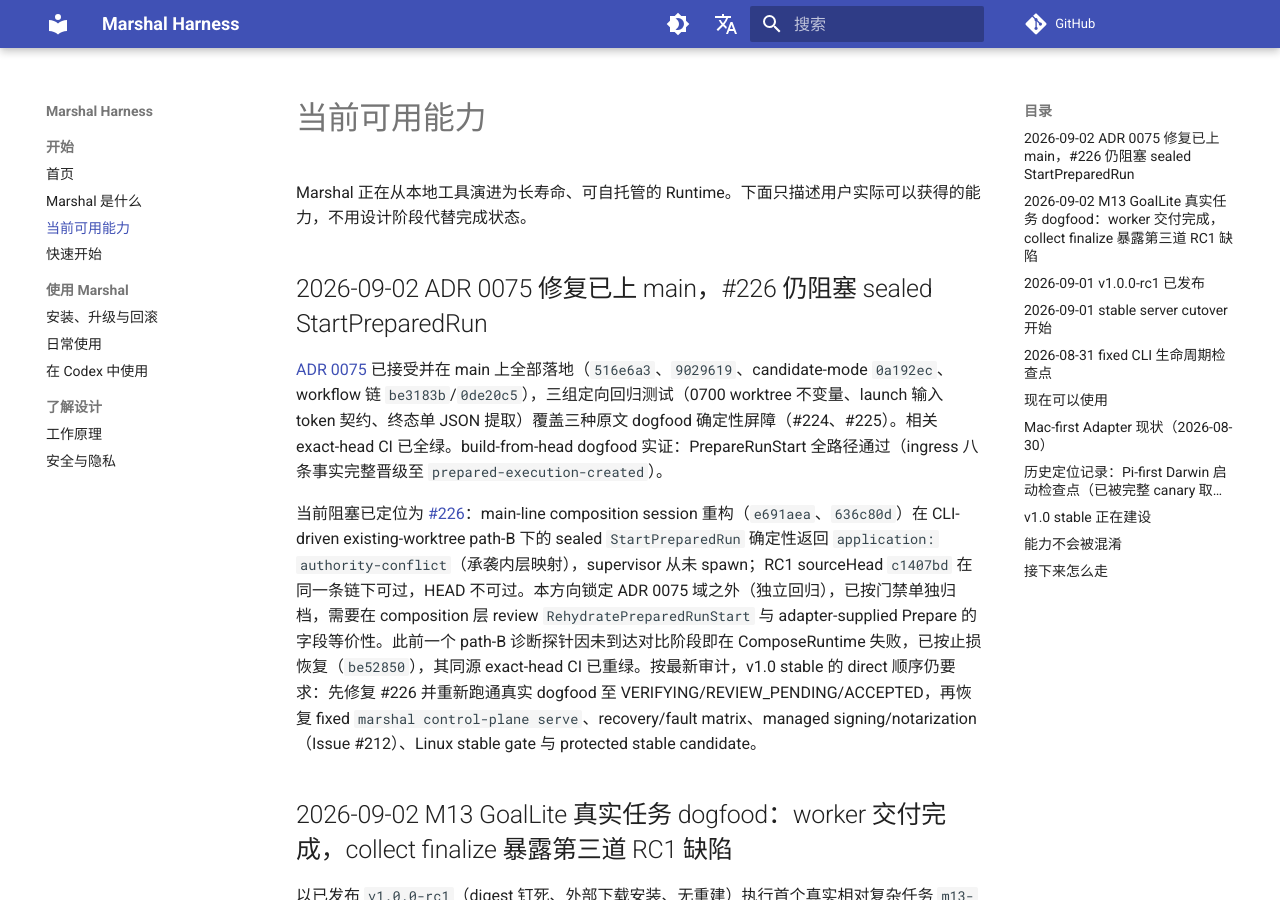
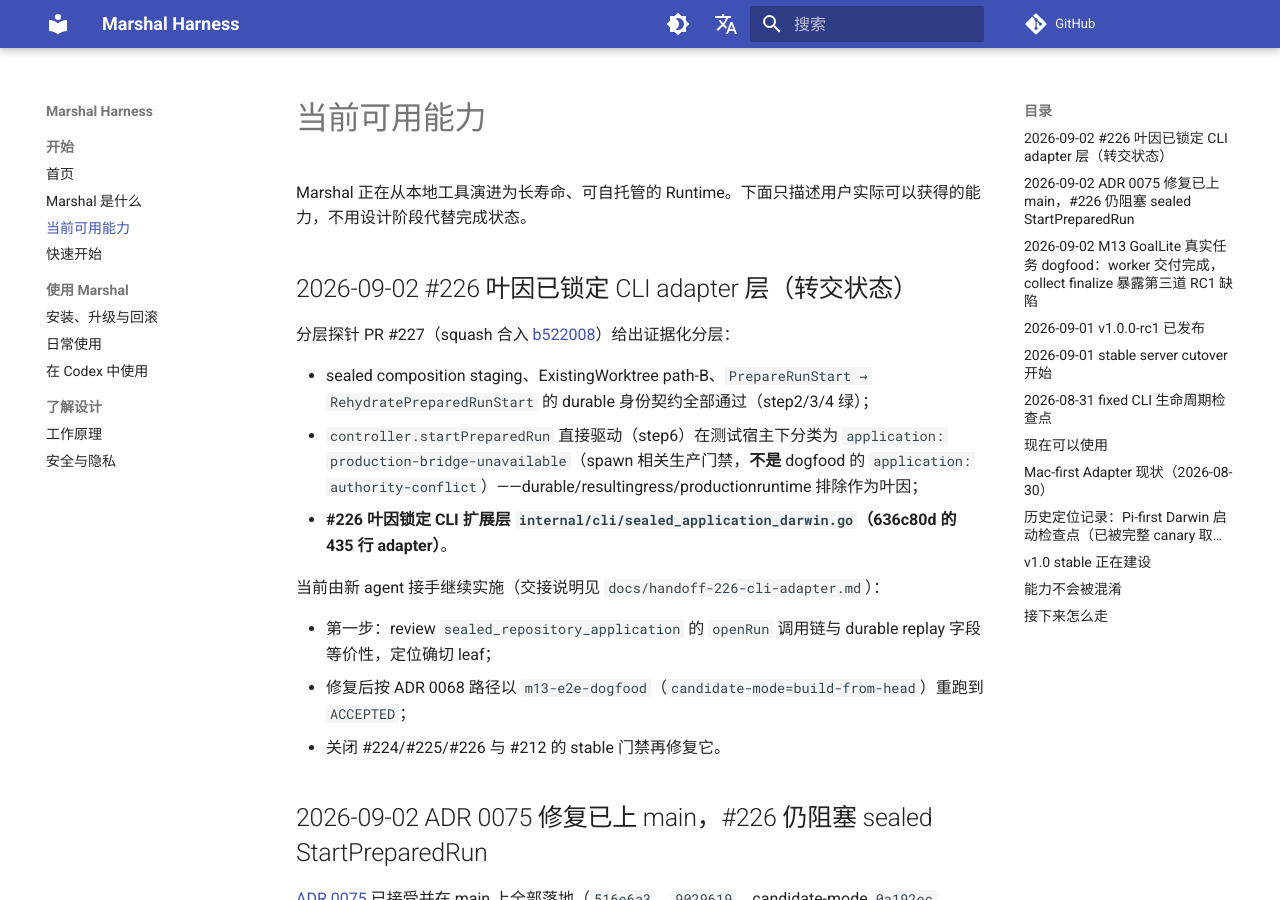
Before and after one commit to chiga0/marshal-harness, an MkDocs documentation site: the page built from docs/current-status.md, in a window 1280 px wide and 900 px high. Built offline with MkDocs 1.6.1 and Material for MkDocs 9.7.7, drawn with Linux system fonts in a browser that asks for light colours; comment, search, counter and statistics services are not loaded.

Commit message:
docs(status): #226 leaf pinned to CLI adapter layer; handoff decision checkpoint
PR #227（squash 合入 b522008）的分层探针给出证据化域维修：sealed staging/
path-B compose、RehydratePreparedRunStart 与 PrepareRunStart 严格一致、
controller.startPreparedRun 在测试宿主分类为 spawn gate（非 authority-conflict）。
叶因锁定 internal/cli/sealed_application_darwin.go（636c80d 的 435 行 adapter）。
当前维持 #226 按转交状态，待 adapter 层修复后以 m13-e2e-dogfood（build-from-head）
重跑到 ACCEPTED。

```diff
--- a/docs/current-status.md
+++ b/docs/current-status.md
@@ -1,6 +1,20 @@
 # 当前可用能力
 
 Marshal 正在从本地工具演进为长寿命、可自托管的 Runtime。下面只描述用户实际可以获得的能力，不用设计阶段代替完成状态。
+
+## 2026-09-02 #226 叶因已锁定 CLI adapter 层（转交状态）
+
+分层探针 PR #227（squash 合入 [b522008](https://github.com/chiga0/marshal-harness/commit/b522008)）给出证据化分层：
+
+- sealed composition staging、ExistingWorktree path-B、`PrepareRunStart → RehydratePreparedRunStart` 的 durable 身份契约全部通过（step2/3/4 绿）；
+- `controller.startPreparedRun` 直接驱动（step6）在测试宿主下分类为 `application: production-bridge-unavailable`（spawn 相关生产门禁，**不是** dogfood 的 `application: authority-conflict`）——durable/resultingress/productionruntime 排除作为叶因；
+- **#226 叶因锁定 CLI 扩展层 `internal/cli/sealed_application_darwin.go`（636c80d 的 435 行 adapter）**。
+
+当前由新 agent 接手继续实施（交接说明见 `docs/handoff-226-cli-adapter.md`）：
+
+- 第一步：review `sealed_repository_application` 的 `openRun` 调用链与 durable replay 字段等价性，定位确切 leaf；
+- 修复后按 ADR 0068 路径以 `m13-e2e-dogfood`（`candidate-mode=build-from-head`）重跑到 `ACCEPTED`；
+- 关闭 #224/#225/#226 与 #212 的 stable 门禁再修复它。
 
 ## 2026-09-02 ADR 0075 修复已上 main，#226 仍阻塞 sealed StartPreparedRun
 
```
